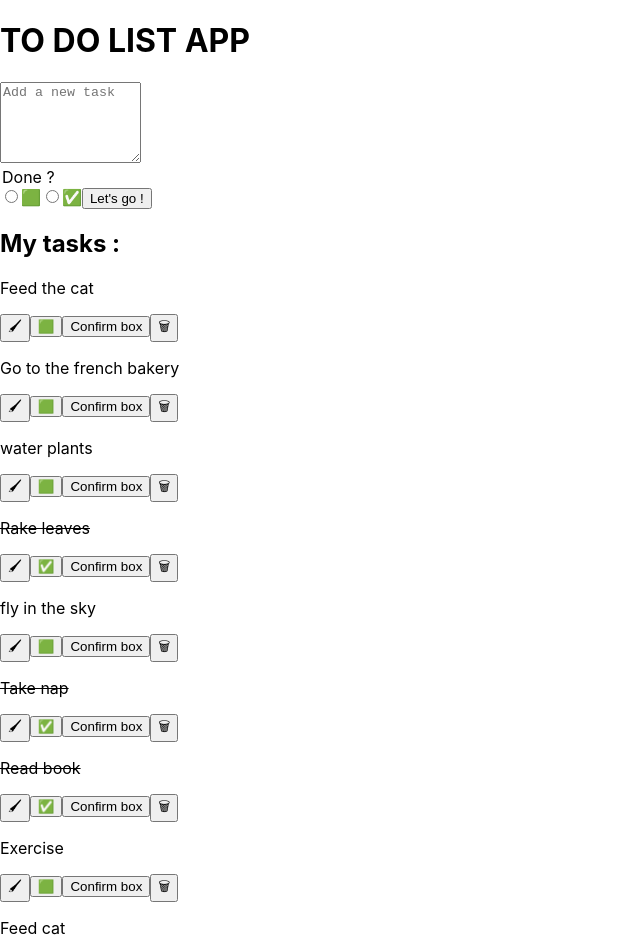
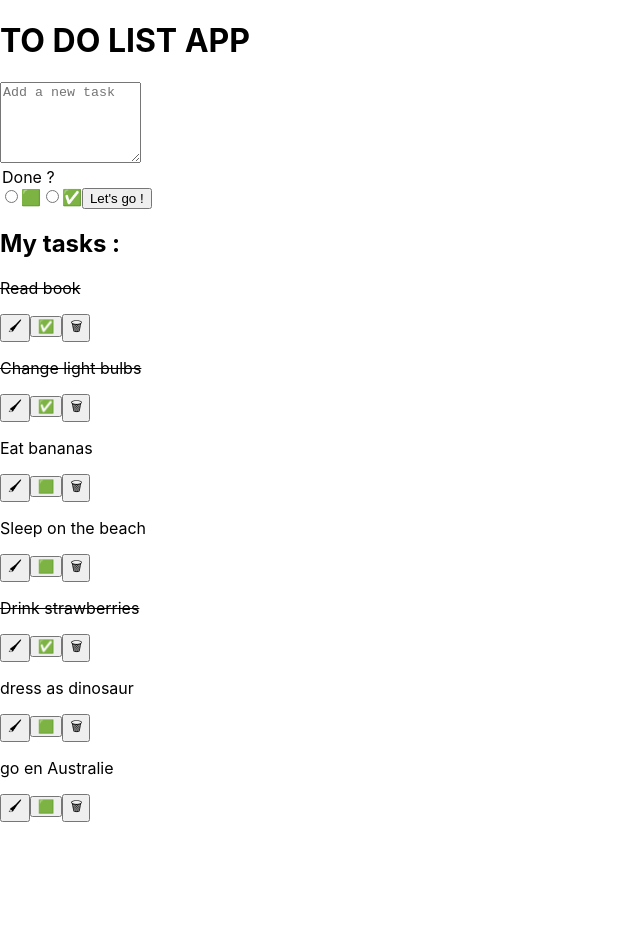
Before and after one commit to AlixV/todolist-mockjson-react, a React (Create React App) app: page / in a window 1280 px wide. Shown: the top 952 px of the page, without its empty margins (0-640 px from the left). After the commit the page ends 822 px from the top, so only its background shows below. Built offline with nearby package versions, Linux system fonts and the light colour scheme; data requests are answered from the project's data file.

Commit message:
solved delete - modify - key issue and add new package confirmbox

```diff
--- a/data/db.json
+++ b/data/db.json
@@ -1,54 +1,14 @@
 {
   "todo": [
-    {
-      "task": "Feed the cat",
-      "complete": false,
-      "id": 4
-    },
-    {
-      "task": "Go to the french bakery",
-      "complete": false,
-      "id": 6
-    },
-    {
-      "task": "water plants",
-      "complete": false,
-      "id": 8
-    },
-    {
-      "id": 9,
-      "task": "Rake leaves",
-      "complete": true
-    },
-    {
-      "complete": false,
-      "task": "fly in the sky",
-      "id": 10
-    },
-    {
-      "id": 11,
-      "task": "Take nap",
-      "complete": true
-    },
     {
       "id": 12,
       "task": "Read book",
       "complete": true
     },
     {
-      "complete": false,
-      "task": "Exercise",
-      "id": 13
-    },
-    {
-      "complete": false,
-      "task": "Feed cat",
-      "id": 17
-    },
-    {
-      "id": 18,
+      "complete": true,
       "task": "Change light bulbs",
-      "complete": false
+      "id": 18
     },
     {
       "task": "Eat bananas",
--- a/package.json
+++ b/package.json
@@ -9,6 +9,7 @@
     "axios": "^0.27.2",
     "react": "^18.2.0",
     "react-confirm-alert": "^3.0.6",
+    "react-confirm-box": "^1.2.0",
     "react-dom": "^18.2.0",
     "react-router-dom": "^6.4.0",
     "react-scripts": "5.0.1",
--- a/src/App.js
+++ b/src/App.js
@@ -10,6 +10,7 @@ function App() {
   const [newTask, setNewTask] = useState();
   const [complete, setComplete] = useState(false);
 
+  // --- GET ALL TASKS---
   useEffect(() => {
     fetch("http://localhost:8000/todo")
       .then((res) => {
@@ -20,6 +21,7 @@ function App() {
       });
   }, [newTask]);
 
+  // --- DELETE A TASK ---
   const deleteTask = (id) => {
     axios
       .delete("http://localhost:8000/todo/" + id)
--- a/src/components/Form.jsx
+++ b/src/components/Form.jsx
@@ -4,12 +4,11 @@ import React, { useState } from "react";
 const Form = ({ newTask, setNewTask, complete, setComplete }) => {
   const [error, setError] = useState();
 
+  // --- CREATE A TASK ---
   const handleSubmit = (e) => {
     e.preventDefault();
-
     const newTaskForm = { task: newTask, complete };
     console.log(newTaskForm);
-
     axios
       .post("http://localhost:8000/todo", newTaskForm)
       .then((res) => {
--- a/src/components/Todo.jsx
+++ b/src/components/Todo.jsx
@@ -1,6 +1,7 @@
 import React, { useState } from "react";
 import axios from "axios";
-import { confirmAlert } from "react-confirm-alert";
+// import { confirmAlert } from "react-confirm-alert"; ESSAI 1
+// import { confirm } from "react-confirm-box";
 
 const Todo = ({ task, complete, id, deleteTask, tasks, setTasks }) => {
   const [modifytask, setModifytask] = useState(task);
@@ -8,24 +9,46 @@ const Todo = ({ task, complete, id, deleteTask, tasks, setTasks }) => {
   const [isClicked, setIsClicked] = useState(false);
 
   // --- CONFIRM BOX ---
-  const submit = () => {
-    confirmAlert({
-      title: "Confirm to submit",
-      message: "Are you sure to do this.",
-      buttons: [
-        {
-          label: "Yes",
-          onClick: () => alert("Click Yes"),
-        },
-        {
-          label: "No",
-          onClick: () => alert("Click No"),
-        },
-      ],
-    });
-  };
+  // const optionsWithLabelChange = {
+  //   closeOnOverlayClick: false,
+  //   labels: {
+  //     confirmable: "Confirm",
+  //     cancellable: "Cancel"
+  //   }
+  // };
 
-  // --- MODIFY TASK ---
+  // const optionsWithClonOnOverlayclick = {
+  //   closeOnOverlayClick: true
+  // };
+
+  // const customRender = {
+  //   render: (message, onConfirm, onCancel) => {
+  //     return (
+  //       <>
+  //         <h1> Replace with {message} </h1>
+  //         <button onClick={onConfirm}> Yes </button>
+  //       </>
+  //     );
+  //   }
+  // };
+  // const submit = () => {
+  //   confirmAlert({
+  //     title: "Confirm to submit",
+  //     message: "Are you sure to do this ?",
+  //     buttons: [
+  //       {
+  //         label: "Yes",
+  //         onClick: () => alert("Click Yes"),
+  //       },
+  //       {
+  //         label: "No",
+  //         onClick: () => alert("Click No"),
+  //       },
+  //     ],
+  //   });
+  // };
+
+  // --- MODIFY A TASK ---
   const handleModifyTask = (e) => {
     e.preventDefault();
     const modifyTaskForm = { task: modifytask, complete: modifycomplete }; // donner id ?
@@ -54,7 +77,7 @@ const Todo = ({ task, complete, id, deleteTask, tasks, setTasks }) => {
     axios
       .put("http://localhost:8000/todo/" + id, modifyCompleteForm) // patch ?
       .then(() => {
-        console.log("update done");
+        console.log("update ok");
         setModifycomplete(!modifycomplete);
         fetch("http://localhost:8000/todo")
           .then((res) => {
@@ -68,7 +91,7 @@ const Todo = ({ task, complete, id, deleteTask, tasks, setTasks }) => {
   };
 
   return (
-    <div className={complete ? " post-it strike" : "post-it"} key={id}>
+    <div className={complete ? " post-it strike" : "post-it"}>
       {isClicked ? (
         <form onSubmit={handleModifyTask}>
           <textarea
@@ -94,10 +117,8 @@ const Todo = ({ task, complete, id, deleteTask, tasks, setTasks }) => {
         {modifycomplete ? "✅" : "🟩"}
       </button>
 
-      <button onClick={() => submit()}>Confirm box</button>
-      {/* Don't forget to invok the function with () */}
-
-      {/* <button onClick={() => updateTask(id)}>modify</button> */}
+      {/* <button onClick={() => submit()}>Confirm box</button> */}
+      {/* ! Don't forget () to invok the function  */}
 
       <button onClick={() => deleteTask(id)}>🗑</button>
     </div>
@@ -105,6 +126,8 @@ const Todo = ({ task, complete, id, deleteTask, tasks, setTasks }) => {
 };
 
 export default Todo;
+
+//   /* <button onClick={() => updateTask(id)}>modify</button> */
 
 // { task, complete, id, deleteTask, updateTask }
 
--- a/src/components/TodoList.jsx
+++ b/src/components/TodoList.jsx
@@ -2,25 +2,23 @@ import React from "react";
 import Todo from "./Todo";
 
 const TodoList = ({ tasks, setTasks, deleteTask }) => {
-
   return (
     <>
       <h2> My tasks : </h2>
 
       {/* {tasks.length > 0 ? (  */}
       <div className="post-it-list">
-        {tasks.map((onetask,i) => {
+        {tasks.map((onetask) => {
           return (
             <Todo
-              key={i}
-              task = {onetask.task}
-              complete ={onetask.complete}
-              id = {onetask.id}
+              key={onetask.id}
+              task={onetask.task}
+              complete={onetask.complete}
+              id={onetask.id}
               deleteTask={deleteTask}
               tasks={tasks}
               setTasks={setTasks}
             />
-
           );
         })}
       </div>
```
Also changed, not shown: 1 other file (tests, documents, lock files or other folders).
